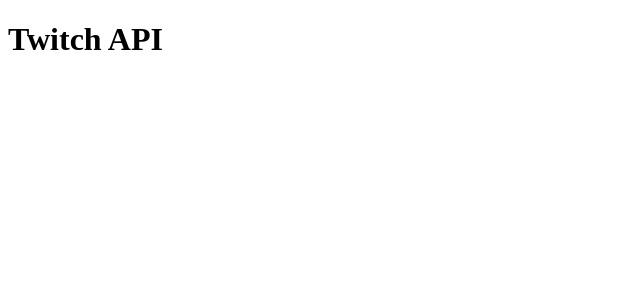
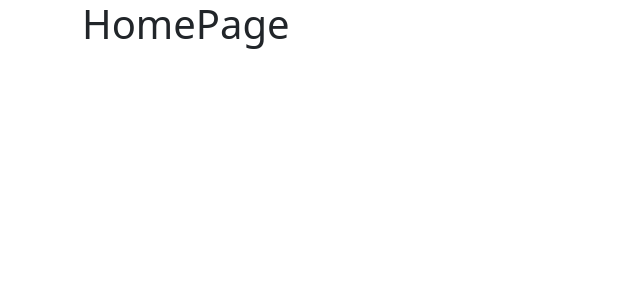
Before and after one commit to lauragwch/Twitch-API, a React (Vite) app: page / in a window 1280 px wide. Shown: the top 300 px of the page, without its empty margins (0-640 px from the left). Built offline with nearby package versions, Linux system fonts and the light colour scheme.

Commit message:
adding route

```diff
--- a/src/App.jsx
+++ b/src/App.jsx
@@ -1,14 +1,18 @@
-import { useState } from 'react'
-import reactLogo from './assets/react.svg'
-import viteLogo from '/vite.svg'
+import 'bootstrap/dist/css/bootstrap.min.css';
 import './App.css'
+import { BrowserRouter, Route, Routes } from 'react-router-dom';
+import HomePage from './Pages/HomePage';
 
 function App() {
-  const [count, setCount] = useState(0)
 
   return (
     <>
-      <h1>Twitch API</h1>
+      <BrowserRouter>
+        {/* <NavBar /> */}
+        <Routes>
+          <Route path="/" element={<HomePage />} />
+        </Routes>
+      </BrowserRouter>
     </>
   )
 }
--- /dev/null
+++ b/src/Pages/HomePage.jsx
@@ -0,0 +1,11 @@
+import { Container } from "react-bootstrap";
+
+const HomePage = () => {
+    return <>
+        <Container>
+            <h1>HomePage</h1>
+        </Container>
+    </>;
+}
+
+export default HomePage;
```
